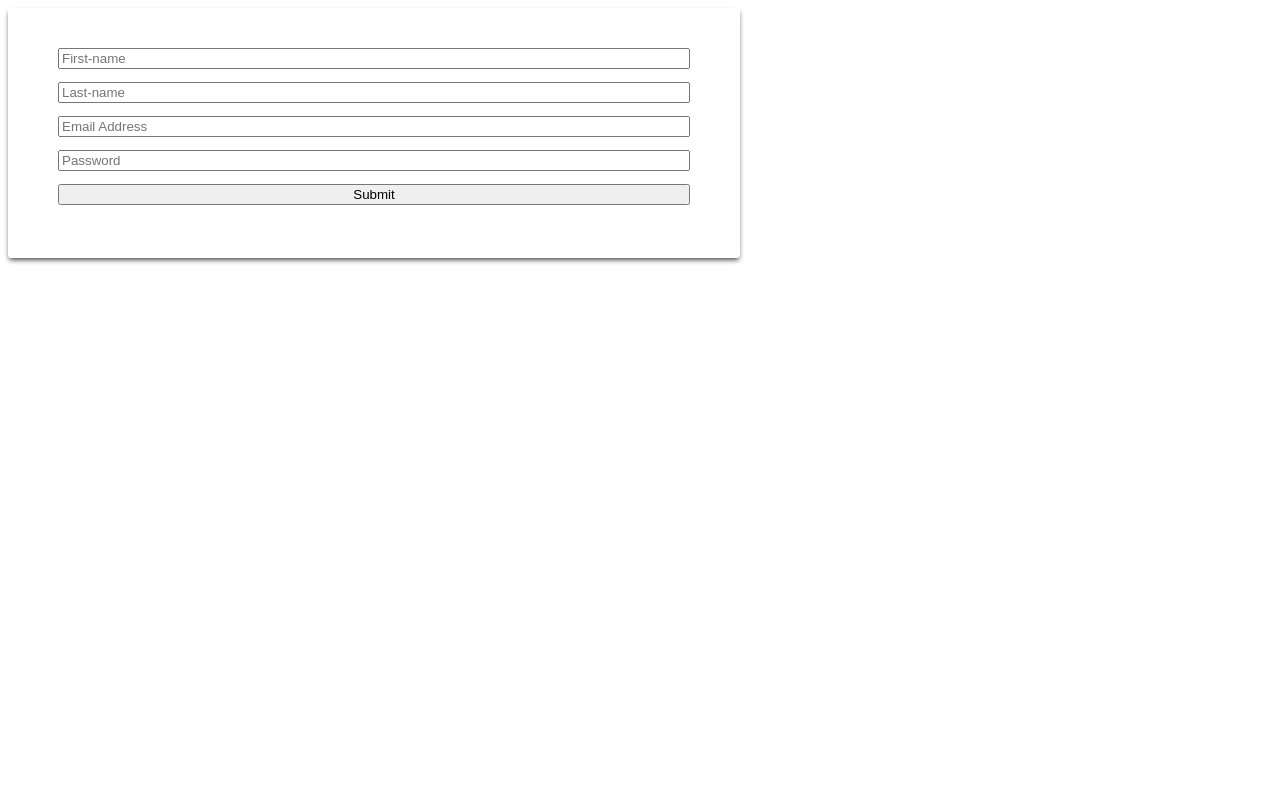
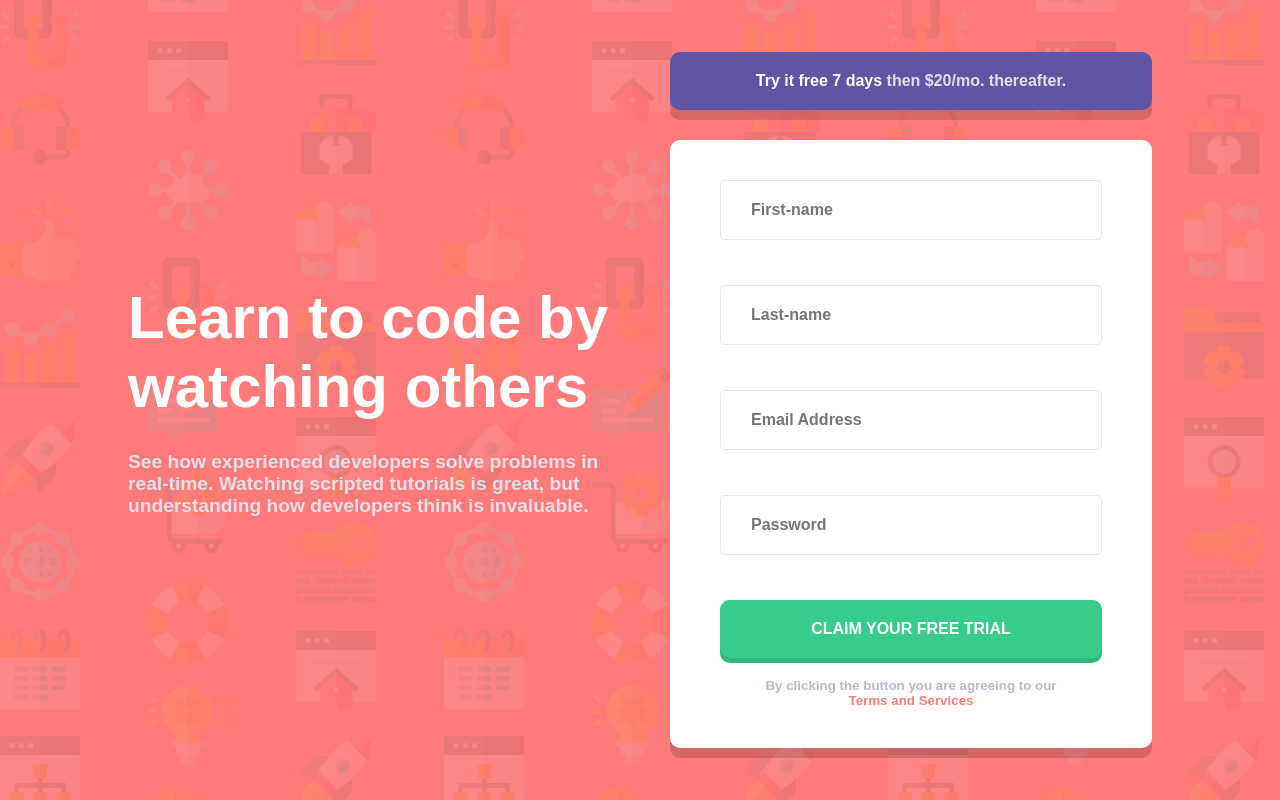
Before and after one commit to chukugodson/responsivenss_mediaQueries_task, a plain HTML site: page index.html in a window 1280 px wide. Drawn offline with Linux system fonts and the light colour scheme.

Commit message:
edited commits

```diff
--- a/index.html
+++ b/index.html
@@ -5,34 +5,50 @@
     <meta http-equiv="X-UA-Compatible" content="IE=edge">
     <meta name="viewport" content="width=device-width, initial-scale=1.0">
     <title>responsiveness</title>
-    <link rel="stylesheet" href="style.css">
+    <link rel="stylesheet" href="stylem.css">
 </head>
-<body>
+<body class="house">
 
-    <main>
+    <main class="container">
         <div class=" write-up">
-
+            <h1 class="head"> Learn to code by watching others </h1>
+            <p class="wp">See how experienced developers solve problems in real-time. Watching scripted tutorials is great, but understanding how developers think is invaluable.</p>
+        </div>
+        <div class="right" >
+            <div class="parag-r">
+                <p> <span>Try it free 7 days</span> then $20/mo. thereafter.</p>
             </div>
             <div class="form-container">
                 <form class="form">
                     <div class="input-container">
-                    <input type="text" name="First-name" placeholder="First-name" id="First-name">
+                        <input type="text" name="First-name" placeholder="First-name" id="First-name" required>
+                        <i><img src="icon-error.svg" alt=""></i>
+                        <small> First Name cannot be empty </small>
                     </div>
                     <div class="input-container">
-                    <input type="text" name="Last-name" placeholder="Last-name" id="Last-name">
+                        <input type="text" name="Last-name" placeholder="Last-name" id="Last-name" required>
+                        <i><img src="icon-error.svg" alt=""></i>
+                        <small> Last Name cannot be empty </small>
                     </div>
                     <div class="input-container">
-                    <input type="email" name="email" placeholder="Email Address" id="email">
+                        <input type="email" name="email" placeholder="Email Address" id="email" required>
+                        <i><img src="icon-error.svg" alt=""></i>
+                        <small> Looks like this is not an email </small>
                     </div>
                     <div class="input-container">
-                    <input type="password" name="pass" placeholder="Password" id="pass">
+                        <input type="password" name="pass" placeholder="Password" id="pass" required>
+                        <i><img src="icon-error.svg" alt=""></i>
+                        <small> Password cannot be empty </small>
                     </div>
 
                     <div class="button-container">
-                   <button type="submit">Submit</button>
+                       <button class="submit" type="submit"><span> CLAIM YOUR FREE TRIAL</span> </button>
                     </div>
-
+                    <div class="footer">
+                        <p style="color: hsl(246, 25%, 77%);"> By clicking the button you are agreeing to our <button class="f-butt"> <span style="color:hsl(0, 100%, 74%) ;"> Terms and Services</span></button></p>
+                    </div>
                 </form>
+            </div>
         </div>
     </main>
 </body>
--- /dev/null
+++ b/stylem.css
@@ -0,0 +1,178 @@
+*{
+    margin: 0px;
+    padding: 0px;
+    box-sizing: border-box;
+}
+
+.house{
+    background-color:hsl(0, 100%, 74%);
+    background-image: url(bg-intro-desktop.png);
+}
+
+main{
+    color: white;
+    display: flex;
+    height: 100vh;
+    align-items: center;
+    margin: auto;
+    width: 80%;
+    font-size: 16px;
+    font-family: 'Poppins', sans-serif;
+}
+
+.write-up {
+    width: 50%;
+    font-size: 21px;
+    padding-right: 3px;
+}
+
+.wp{
+    font-size: 100%;
+    font-weight: 600;
+    color: hsl(240, 12%, 89%) ;
+}
+h1 {
+    font-size: 60px;
+    font-weight: 700;
+    margin-bottom: 30px;
+}
+
+.right{
+    width: 50%;
+    padding-left: 30px;
+}
+.form-container{
+    width: 100%;
+    padding: 40px 50px;
+    background-color: white;
+    border-radius: 10px;
+    box-shadow: 0px 10px 0px 0px rgba(0, 0, 0, 0.158);
+}
+.input-container{
+    display: flex;
+    flex-direction: column  ;
+    margin-bottom: 30px;
+}
+
+.button-container{
+    display: flex;
+    flex-direction: column  ;
+    background-color: hsl(154, 59%, 51%);
+    border-radius: 10px;
+    margin-bottom: 20px;
+
+}
+.submit{
+    padding: 20px;
+    color: white;
+    font-weight: 600;
+    font-size: medium;
+    background-color: hsl(154, 59%, 51%);
+    border: 0px;
+    border-radius: 10px;
+    box-shadow: 0px 5px 0px 0px hsl(154, 59%, 45%);
+}
+input{
+    padding: 20px;
+    padding-left: 30px;
+    border-radius: 5px;
+    font-weight: 700;
+    font-size: medium;
+    border: 0.5px solid rgba(128, 128, 128, 0.209);
+}
+i{
+    position:absolute ;
+    display: inline-flex;
+    margin-left: 30%;
+    margin-top: 18px;
+    visibility: hidden;
+}
+small{
+    color: hsl(0, 100%, 74%);
+    text-align: end;
+    visibility: hidden;
+
+
+}
+.parag-r{
+    background-color: hsl(248, 32%, 49%) ;
+    margin-bottom: 30px;
+    border-radius: 10px;
+    box-shadow: 0px 10px 0px 0px rgba(0, 0, 0, 0.158);
+    padding: 20px;
+    text-align: center;
+    font-weight: 600;
+    color: hsl(240, 12%, 89%) ;
+}
+.parag-r p span{
+    font-weight: bolder;
+    color: white;
+}
+.footer{
+    text-align: center;
+    font-weight: 700;
+    font-size: smaller;
+}
+.f-butt{
+    background-color: white;
+    border: 0px;
+    font-weight: 700;
+    font: x-large;
+}
+@media screen and (max-width: 1440px){
+   body.house{
+    height: auto;
+   }
+   .right{
+    width: 50%;
+    padding-left: 30px;
+    }
+    .write-up {
+        width: 50%;
+        font-size:larger;
+    }
+
+}
+
+@media screen and (max-width:375px) {
+    main.container{
+        flex-direction: column;
+        width: 95%;
+        padding: 0px;
+    }
+    div.write-up{
+        width: 100%;
+        text-align: center;
+        margin-bottom: 60px;
+        margin-top: 100px;
+    }
+    div.right{
+        width: 100%;
+        padding: 0px;
+
+    }
+    .form-container{
+        width: 100%;
+        padding: 25px 20px;
+        margin-bottom: 50px;
+    }
+    .wp{
+        font-size: 20px ;
+        font-weight: 500;
+        color: hsl(240, 12%, 89%) ;
+    }
+   .parag-r{
+    padding-left:60px ;
+    padding-right:60px ;
+   }
+    h1{
+        font-size: 30px;
+        font-weight: 700;
+        margin-bottom: 30px;
+    }
+    .footer{
+        padding-left: 20px ;
+        padding-right: 20px ;
+    }
+
+}
```
Also changed, not shown: bg-intro-desktop.png (added), icon-error.svg (added). Lines whose indentation alone changed are shown as unchanged.
